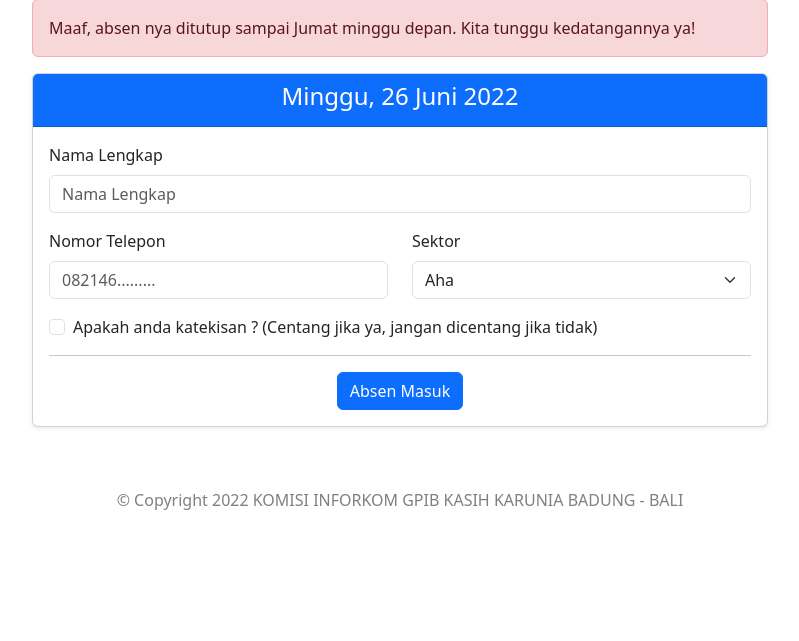
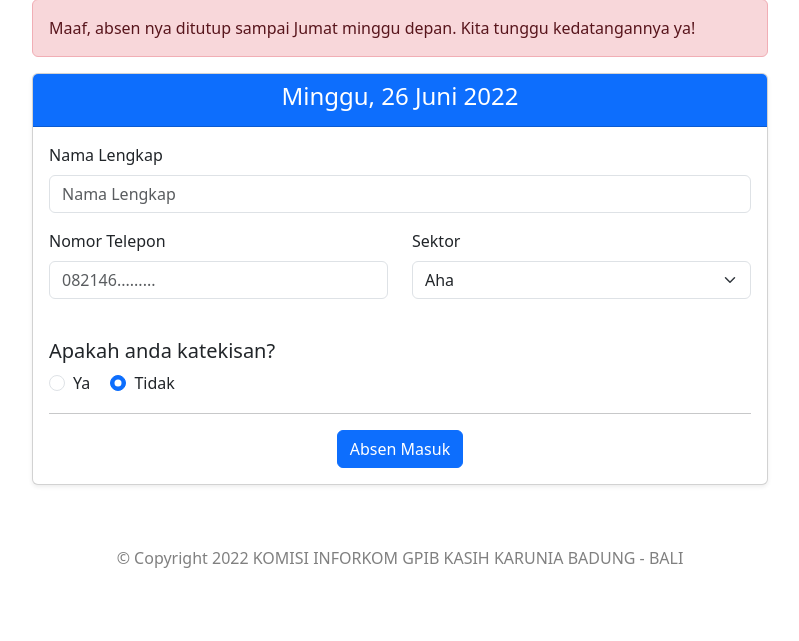
Before and after one commit to aldobagus725/absen_gp, a CodeIgniter app: page /database/ in a window 1280 px wide. Shown: the part 237-878 px from the top of the page, without its empty margins (240-1039 px from the left). Before the commit the page ends 747 px from the top, so only its background shows below. Run offline with CodeIgniter, Linux system fonts and the light colour scheme; data that the repository does not hold is empty; some libraries are stand-ins or nearby versions.

Commit message:
Update absen.php
- replace checkbox with radios

```diff
--- a/application/views/users/absen.php
+++ b/application/views/users/absen.php
@@ -110,11 +110,20 @@
                                     </div>
                                 </div>
                             </div>
-                            <div class="form-check">
-                                <input class="form-check-input" name="is_katekisan" type="checkbox" id="flexCheckDefault">
-                                <label class="form-check-label" for="flexCheckDefault">
-                                    Apakah anda katekisan ? (Centang jika ya, jangan dicentang jika tidak)
-                                </label>
+                            <br>
+
+                            <div class="row">
+                                <div class="col">
+                                    <h5>Apakah anda katekisan?</h5>
+                                    <div class="form-check form-check-inline">
+                                        <input class="form-check-input" type="radio" name="is_katekisan" id="inlineRadio1" value="true">
+                                        <label class="form-check-label" for="inlineRadio1">Ya</label>
+                                    </div>
+                                    <div class="form-check form-check-inline">
+                                        <input class="form-check-input" type="radio" name="is_katekisan" id="inlineRadio2" value="false" checked>
+                                        <label class="form-check-label" for="inlineRadio2">Tidak</label>
+                                    </div>
+                                </div>
                             </div>
                             <hr>
                             <div class="form-group">
```
